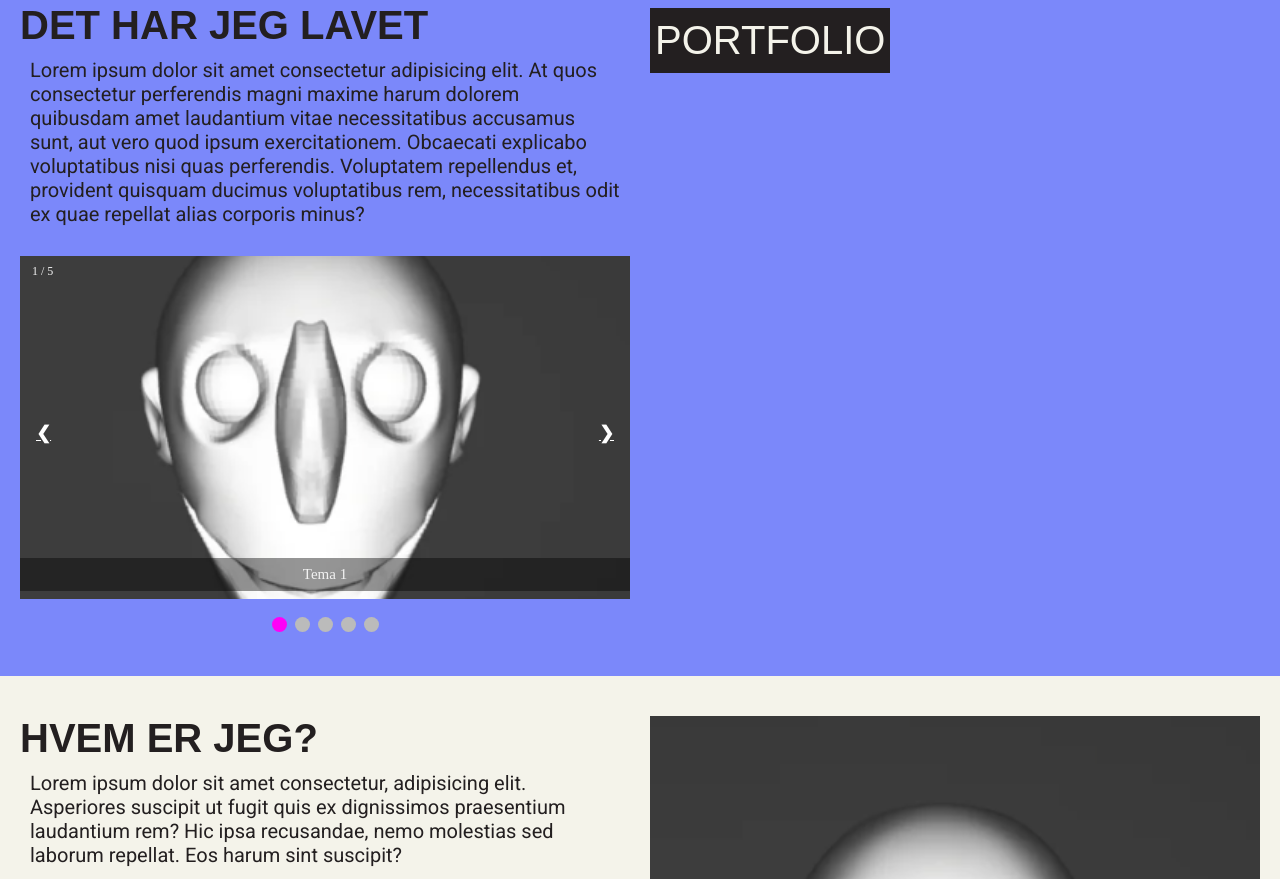
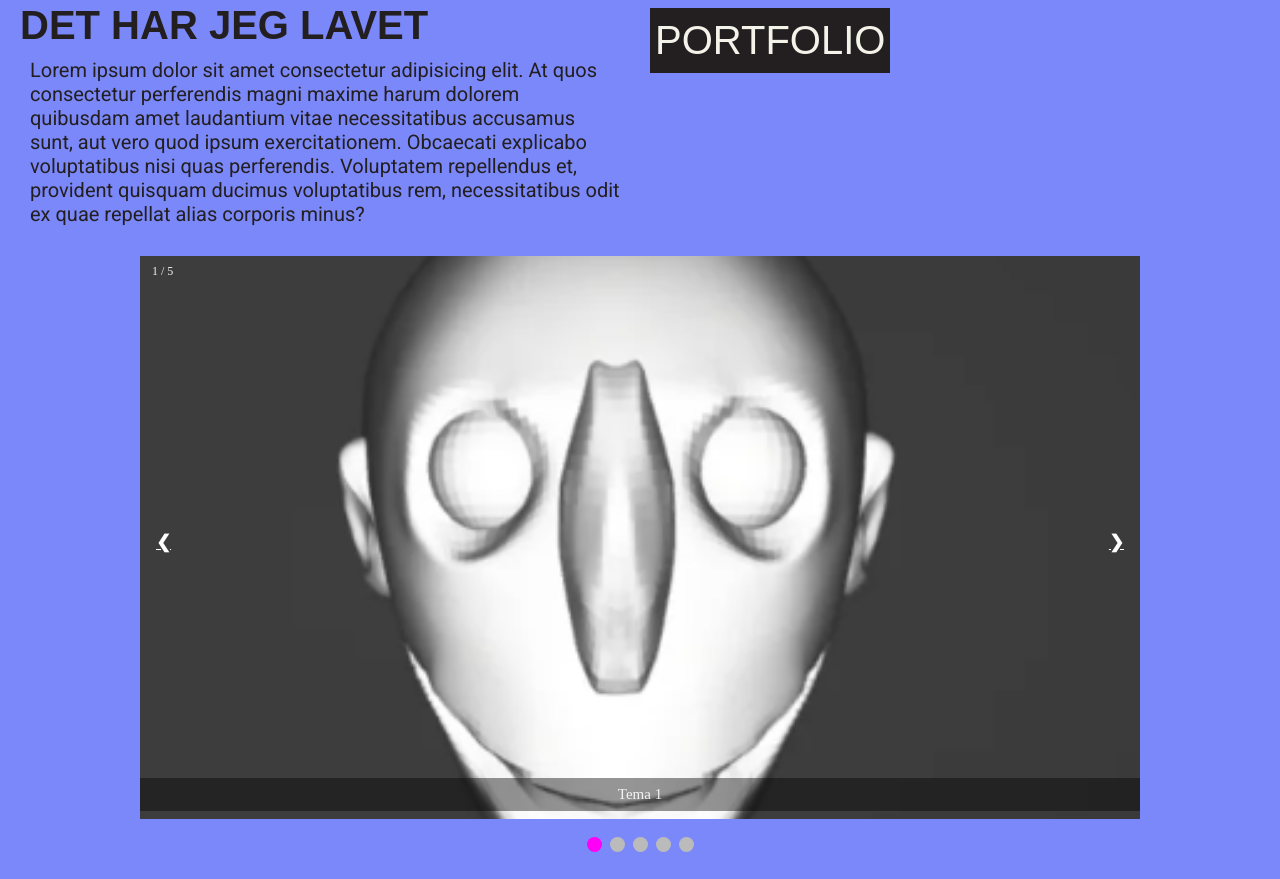
Before and after one commit to pekr0002/portfolio-eksamen, a plain HTML site: page index.html in a window 1280 px wide. Shown: the part 885-1764 px from the top of the page. Drawn offline with Linux system fonts and the light colour scheme; a web font is replaced by a local one.

Commit message:
tilføjet billede showcase på index

```diff
--- a/css/layout.css
+++ b/css/layout.css
@@ -14,4 +14,7 @@
     grid-column: 2;
     grid-row: 1;
   }
+  #showcase {
+    grid-column: 1/3;
+  }
 }
--- a/css/nav.css
+++ b/css/nav.css
@@ -6,6 +6,7 @@
   align-items: center;
   padding: 20px;
   background-color: var(--sort);
+  z-index: 10;
 }
 
 .logo a {
```
